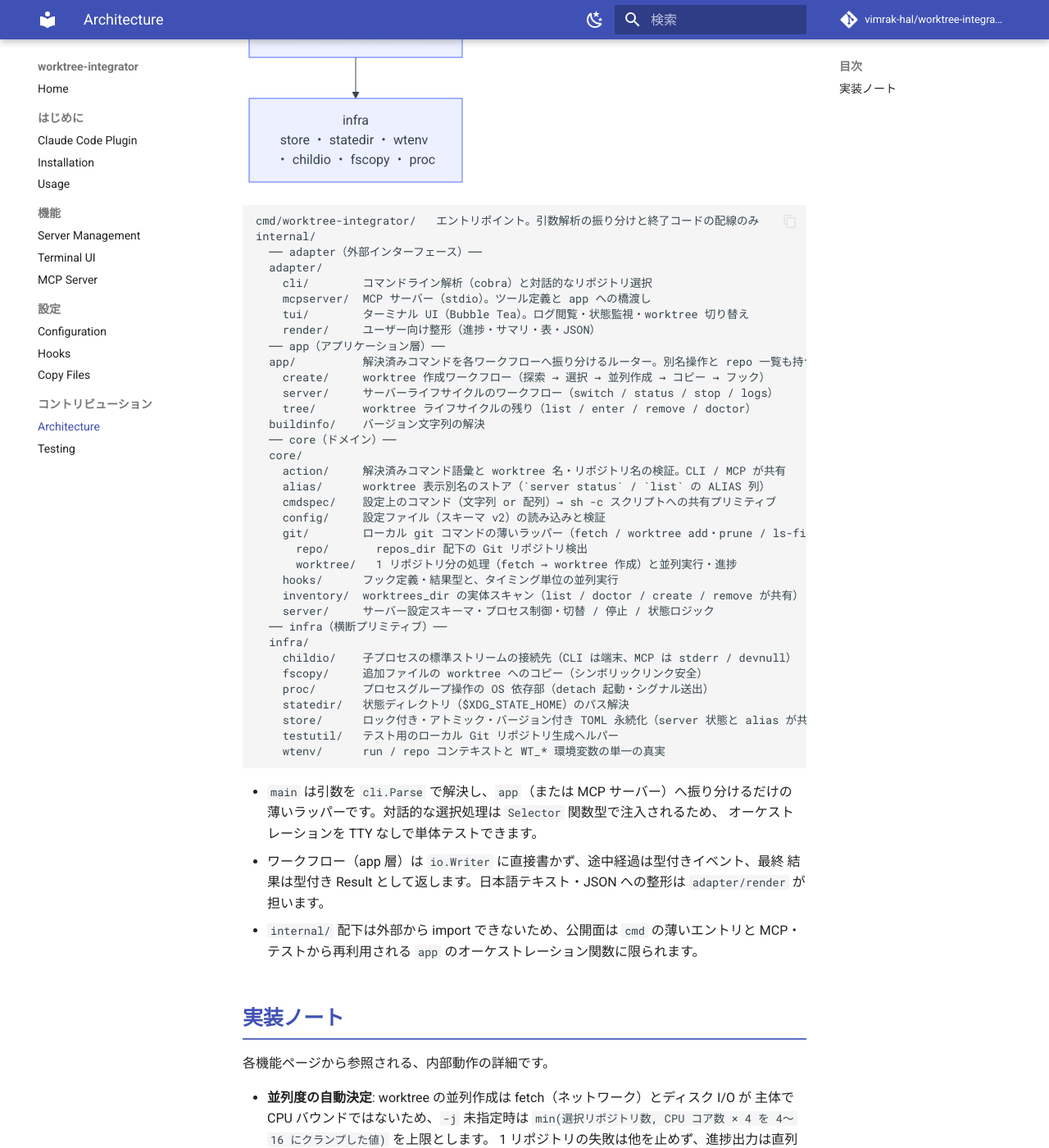
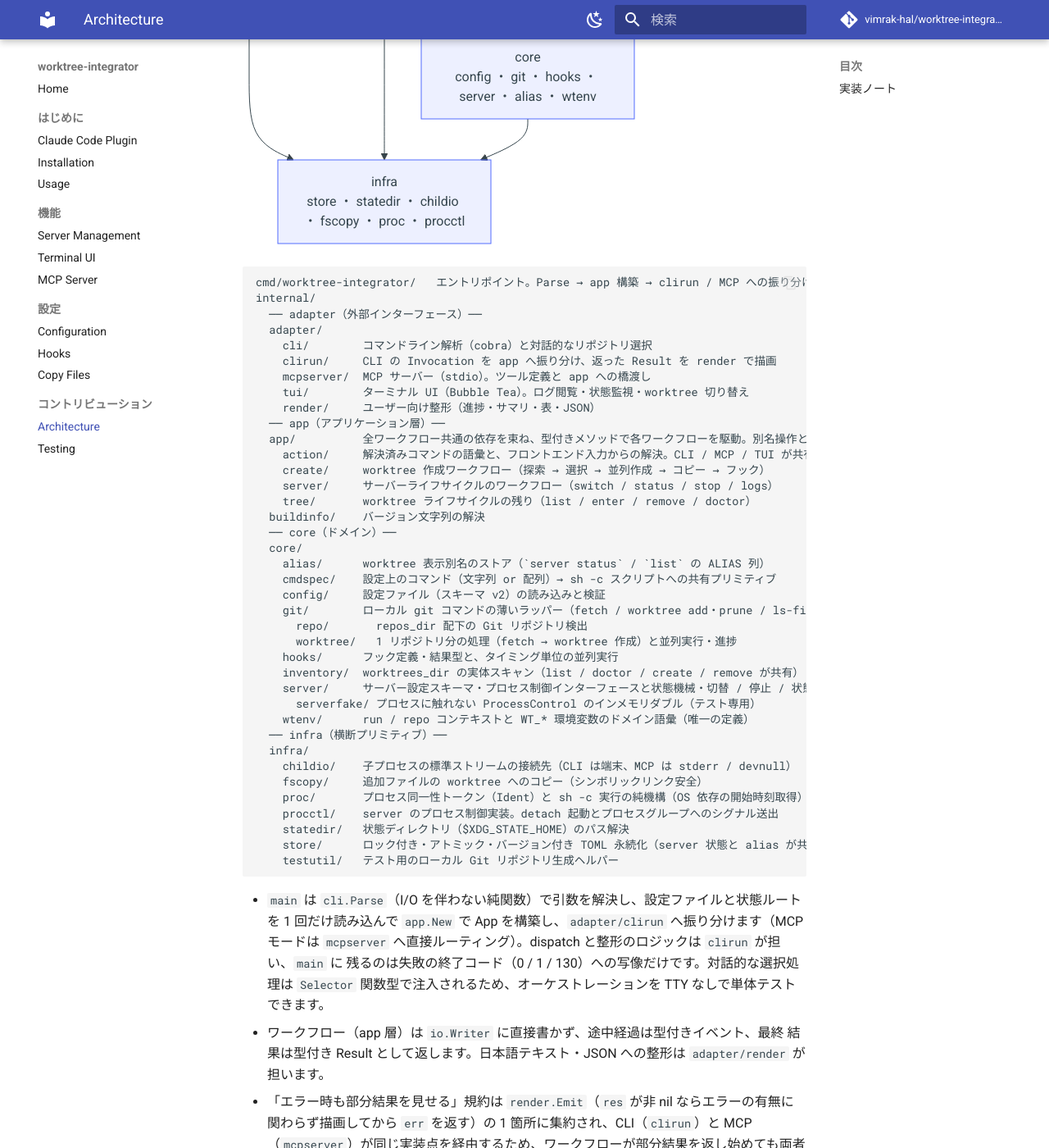
Before and after one commit to vimrak-hal/worktree-integrator, an MkDocs documentation site: the page built from docs/architecture.md, in a window 1280 px wide and 1400 px high, scrolled down 711 px. Shown: the whole window at 82% size. Built offline with MkDocs 1.6.1 and Material for MkDocs 9.7.7, drawn with Linux system fonts in a browser that asks for light colours; comment, search, counter and statistics services are not loaded; some of the changed text lies outside the part shown.

Commit message:
docs: パッケージ移動と層規約・main の実態をアーキテクチャ文書へ反映
Co-Authored-By: Claude Fable 5 <noreply@anthropic.com>
Claude-Session: https://claude.ai/code/session_0133FRaxp496L3QhXoi8Mwn1

````diff
--- a/docs/architecture.md
+++ b/docs/architecture.md
@@ -6,34 +6,44 @@ Go の標準的なレイアウト（`cmd/` + `internal/`）に従い、責務ご
 `internal/` 配下はレイヤーでグルーピングしています。外部インターフェースの
 **adapter**、ワークフローを束ねる **app**、ドメインの **core**、技術的な横断
 プリミティブの **infra** に分け、サブシステム固有の関心事は所有するパッケージの下へ
-さらにネストします（例: `core/git/worktree`）。依存は `adapter → app → core → infra`
-の一方向で、下位の層が上位の層を import することはありません。
+さらにネストします（例: `core/git/worktree`）。層の順位は
+`infra < core < app < adapter` で、上位の層は下位の任意の層（隣接に限らず、レイヤを
+スキップしてもよい）を import できますが、逆方向は禁止です。この一方向性は
+`internal/layering` の import 検査テストが走査して強制し、違反は CI で失敗します。
 
 ```mermaid
 flowchart TB
-    adapter["adapter\ncli ・ mcpserver ・ tui ・ render"] --> app["app\ncreate ・ server ・ tree"]
-    app --> core["core\naction ・ config ・ git ・ hooks ・ server ・ alias"]
-    core --> infra["infra\nstore ・ statedir ・ wtenv ・ childio ・ fscopy ・ proc"]
+    adapter["adapter\ncli ・ clirun ・ mcpserver ・ tui ・ render"]
+    app["app\naction ・ create ・ server ・ tree"]
+    core["core\nconfig ・ git ・ hooks ・ server ・ alias ・ wtenv"]
+    infra["infra\nstore ・ statedir ・ childio ・ fscopy ・ proc ・ procctl"]
+    adapter --> app
+    adapter --> core
+    adapter --> infra
+    app --> core
+    app --> infra
+    core --> infra
 ```
 
 ```
-cmd/worktree-integrator/   エントリポイント。引数解析の振り分けと終了コードの配線のみ
+cmd/worktree-integrator/   エントリポイント。Parse → app 構築 → clirun / MCP への振り分けと終了コードの写像
 internal/
   ── adapter（外部インターフェース）──
   adapter/
     cli/        コマンドライン解析（cobra）と対話的なリポジトリ選択
+    clirun/     CLI の Invocation を app へ振り分け、返った Result を render で描画
     mcpserver/  MCP サーバー（stdio）。ツール定義と app への橋渡し
     tui/        ターミナル UI（Bubble Tea）。ログ閲覧・状態監視・worktree 切り替え
     render/     ユーザー向け整形（進捗・サマリ・表・JSON）
   ── app（アプリケーション層）──
-  app/          解決済みコマンドを各ワークフローへ振り分けるルーター。別名操作と repo 一覧も持つ
+  app/          全ワークフロー共通の依存を束ね、型付きメソッドで各ワークフローを駆動。別名操作と repo 一覧も持つ
+    action/     解決済みコマンドの語彙と、フロントエンド入力からの解決。CLI / MCP / TUI が共有
     create/     worktree 作成ワークフロー（探索 → 選択 → 並列作成 → コピー → フック）
     server/     サーバーライフサイクルのワークフロー（switch / status / stop / logs）
     tree/       worktree ライフサイクルの残り（list / enter / remove / doctor）
   buildinfo/    バージョン文字列の解決
   ── core（ドメイン）──
   core/
-    action/     解決済みコマンド語彙と worktree 名・リポジトリ名の検証。CLI / MCP が共有
     alias/      worktree 表示別名のストア（`server status` / `list` の ALIAS 列）
     cmdspec/    設定上のコマンド（文字列 or 配列）→ sh -c スクリプトへの共有プリミティブ
     config/     設定ファイル（スキーマ v2）の読み込みと検証
@@ -42,24 +52,32 @@ internal/
       worktree/   1 リポジトリ分の処理（fetch → worktree 作成）と並列実行・進捗
     hooks/      フック定義・結果型と、タイミング単位の並列実行
     inventory/  worktrees_dir の実体スキャン（list / doctor / create / remove が共有）
-    server/     サーバー設定スキーマ・プロセス制御・切替 / 停止 / 状態ロジック
+    server/     サーバー設定スキーマ・プロセス制御インターフェースと状態機械・切替 / 停止 / 状態ロジック
+      serverfake/ プロセスに触れない ProcessControl のインメモリダブル（テスト専用）
+    wtenv/      run / repo コンテキストと WT_* 環境変数のドメイン語彙（唯一の定義）
   ── infra（横断プリミティブ）──
   infra/
     childio/    子プロセスの標準ストリームの接続先（CLI は端末、MCP は stderr / devnull）
     fscopy/     追加ファイルの worktree へのコピー（シンボリックリンク安全）
-    proc/       プロセスグループ操作の OS 依存部（detach 起動・シグナル送出）
+    proc/       プロセス同一性トークン（Ident）と sh -c 実行の純機構（OS 依存の開始時刻取得）
+    procctl/    server のプロセス制御実装。detach 起動とプロセスグループへのシグナル送出
     statedir/   状態ディレクトリ（$XDG_STATE_HOME）のパス解決
     store/      ロック付き・アトミック・バージョン付き TOML 永続化（server 状態と alias が共有）
     testutil/   テスト用のローカル Git リポジトリ生成ヘルパー
-    wtenv/      run / repo コンテキストと WT_* 環境変数の単一の真実
 ```
 
-- `main` は引数を `cli.Parse` で解決し、`app`（または MCP サーバー）へ振り分けるだけの
-  薄いラッパーです。対話的な選択処理は `Selector` 関数型で注入されるため、
-  オーケストレーションを TTY なしで単体テストできます。
+- `main` は `cli.Parse`（I/O を伴わない純関数）で引数を解決し、設定ファイルと状態ルートを
+  1 回だけ読み込んで `app.New` で App を構築し、`adapter/clirun` へ振り分けます（MCP モードは
+  `mcpserver` へ直接ルーティング）。dispatch と整形のロジックは `clirun` が担い、`main` に
+  残るのは失敗の終了コード（0 / 1 / 130）への写像だけです。対話的な選択処理は `Selector`
+  関数型で注入されるため、オーケストレーションを TTY なしで単体テストできます。
 - ワークフロー（app 層）は `io.Writer` に直接書かず、途中経過は型付きイベント、最終
   結果は型付き Result として返します。日本語テキスト・JSON への整形は
   `adapter/render` が担います。
+- 「エラー時も部分結果を見せる」規約は `render.Emit`（`res` が非 nil ならエラーの有無に
+  関わらず描画してから `err` を返す）の 1 箇所に集約され、CLI（`clirun`）と MCP
+  （`mcpserver`）が同じ実装点を経由するため、ワークフローが部分結果を返し始めても両者で
+  挙動が割れません。
 - `internal/` 配下は外部から import できないため、公開面は `cmd` の薄いエントリと
   MCP・テストから再利用される `app` のオーケストレーション関数に限られます。
 
````
